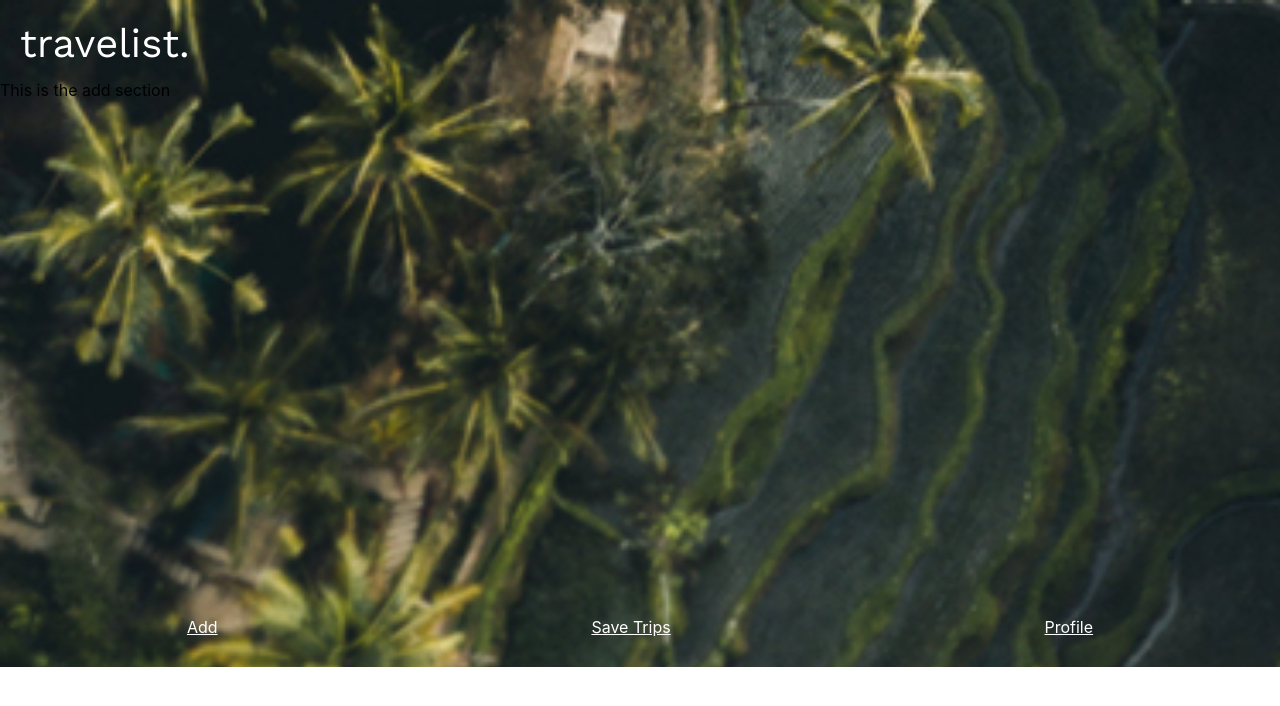
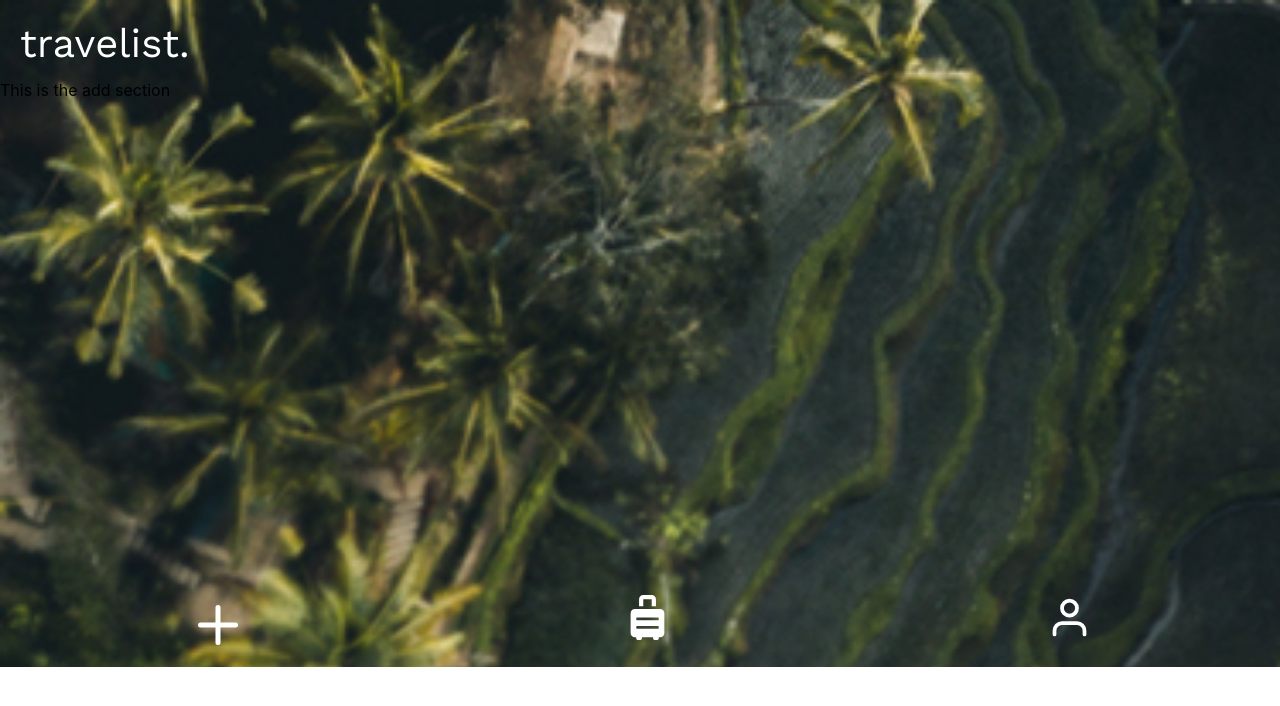
Before and after one commit to yvlange/capstone-travelist, a React (Create React App) app: page /add in a window 1280 px wide. Shown: the top 706 px of the page. Built offline with nearby package versions, Linux system fonts and the light colour scheme.

Commit message:
Add icons to the footer

```diff
--- a/src/components/Navigation.css
+++ b/src/components/Navigation.css
@@ -7,3 +7,18 @@
 a {
   color: #ffff;
 }
+
+.navigation__plus {
+  height: 60px;
+  width: 60px;
+}
+
+.navigation__suitcase {
+  height: 45px;
+  width: 45px;
+}
+
+.navigation__user {
+  height: 45px;
+  width: 45px;
+}
--- a/src/components/Navigation.js
+++ b/src/components/Navigation.js
@@ -1,13 +1,20 @@
 import "./Navigation.css";
-
+import { FiPlus, FiUser } from "react-icons/fi";
+import { FaSuitcaseRolling } from "react-icons/fa";
 import { NavLink } from "react-router-dom";
 
 function Navigation() {
   return (
     <nav className="navigation">
-      <NavLink to="/add">Add</NavLink>
-      <NavLink to="/trips">Save Trips</NavLink>
-      <NavLink to="/profile">Profile</NavLink>
+      <NavLink to="/add">
+        <FiPlus className="navigation__plus" />
+      </NavLink>
+      <NavLink to="/trips">
+        <FaSuitcaseRolling className="navigation__suitcase" />
+      </NavLink>
+      <NavLink to="/profile">
+        <FiUser className="navigation__user" />
+      </NavLink>
     </nav>
   );
 }
```
